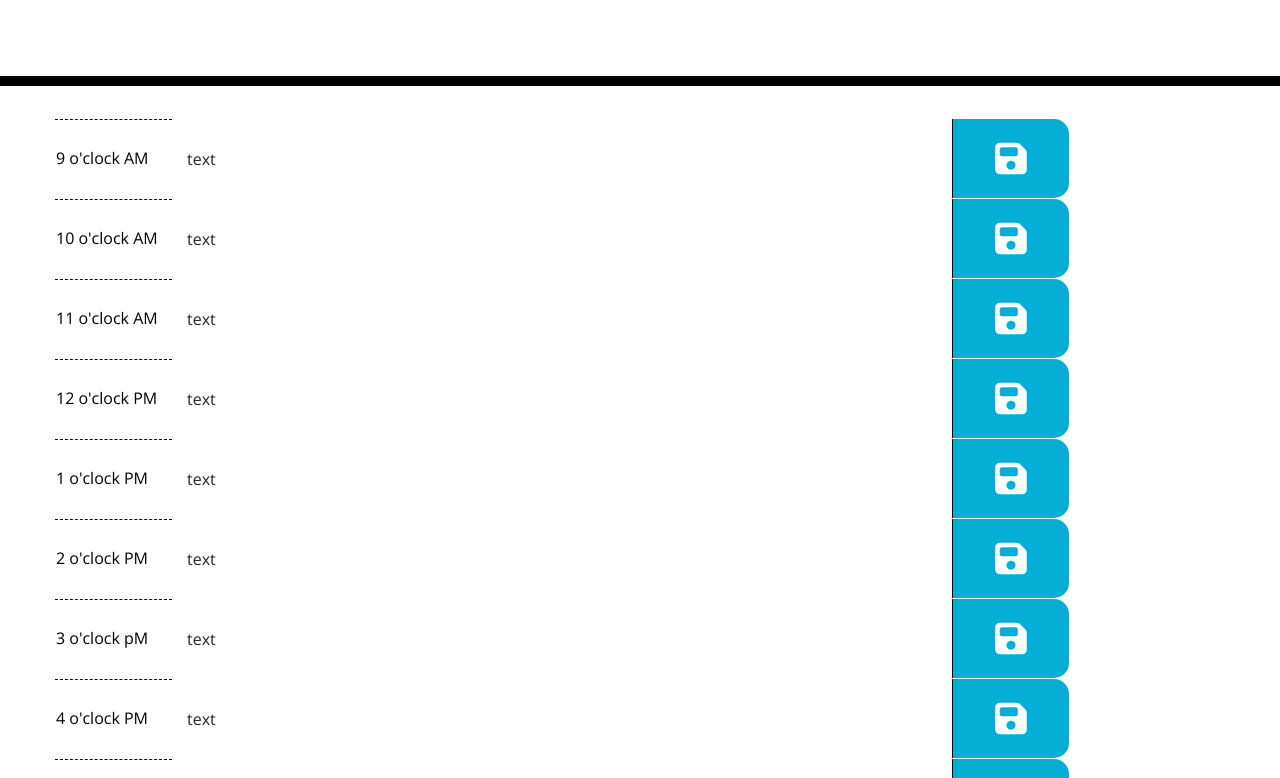
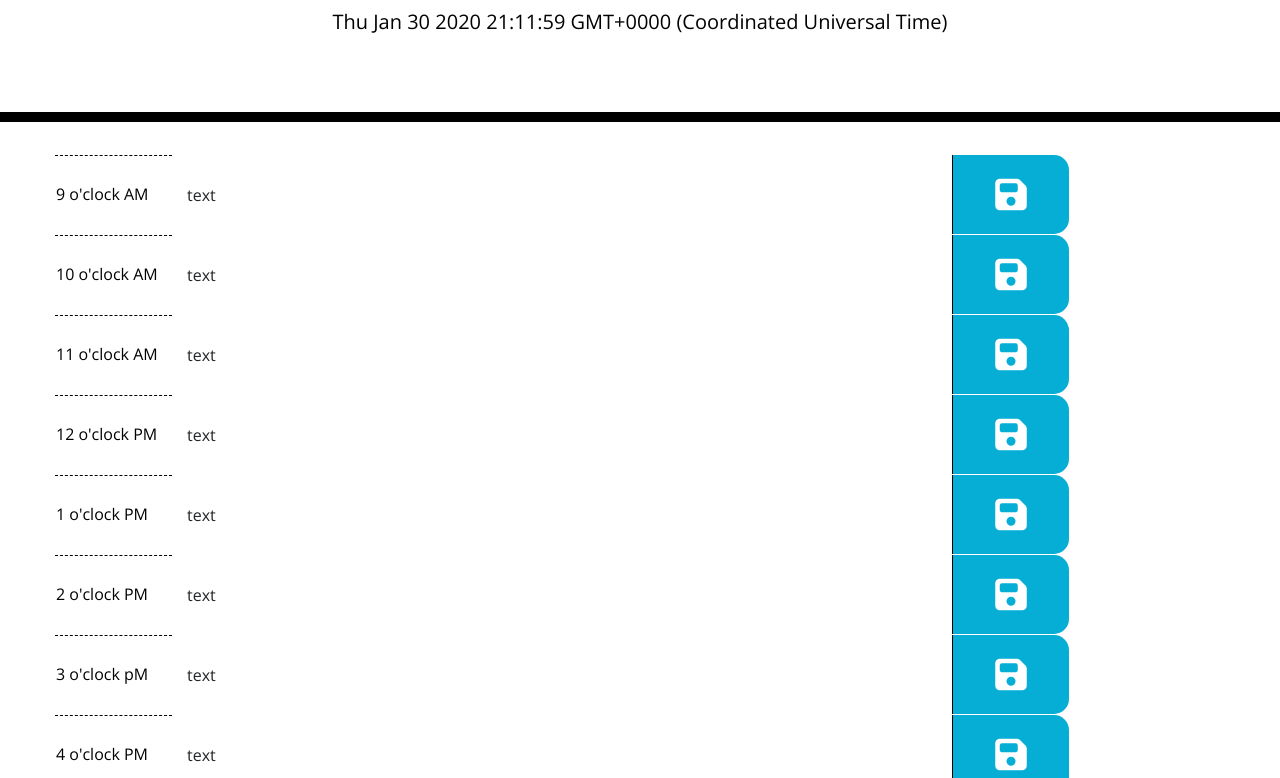
Before and after one commit to cswitzer85/planner-for-the-day, a plain HTML site: page index.html in a window 1280 px wide. Shown: the part 182-960 px from the top of the page. Drawn offline with nearby package versions, Linux system fonts and the light colour scheme.

Commit message:
5th commit; header displays current time and date of refreshed page

```diff
--- a/index.html
+++ b/index.html
@@ -97,6 +97,7 @@
   <script src="https://code.jquery.com/jquery-3.4.1.min.js"></script>
   <script src="https://cdnjs.cloudflare.com/ajax/libs/moment.js/2.24.0/moment.min.js"></script>
   <script src="https://kit.fontawesome.com/7d87cc47cb.js" crossorigin="anonymous"></script>
+  <script src="script.js"></script>
 </body>
 
 </html>
--- a/script.js
+++ b/script.js
@@ -0,0 +1,2 @@
+var CurrentTimeAndDate = new Date();
+document.getElementById("currentDay").innerHTML = CurrentTimeAndDate;
```
